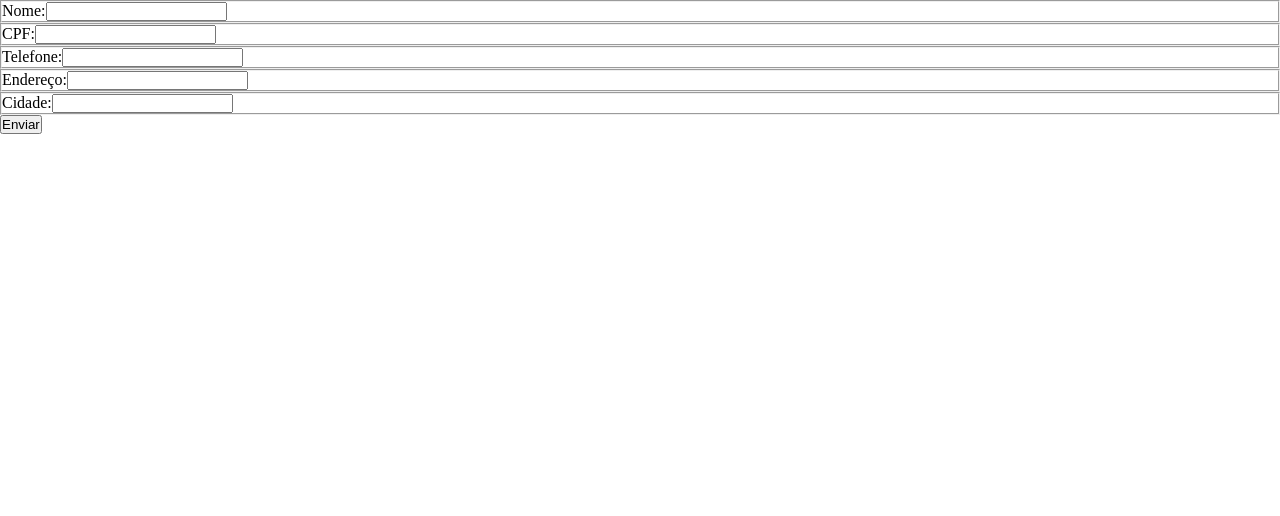
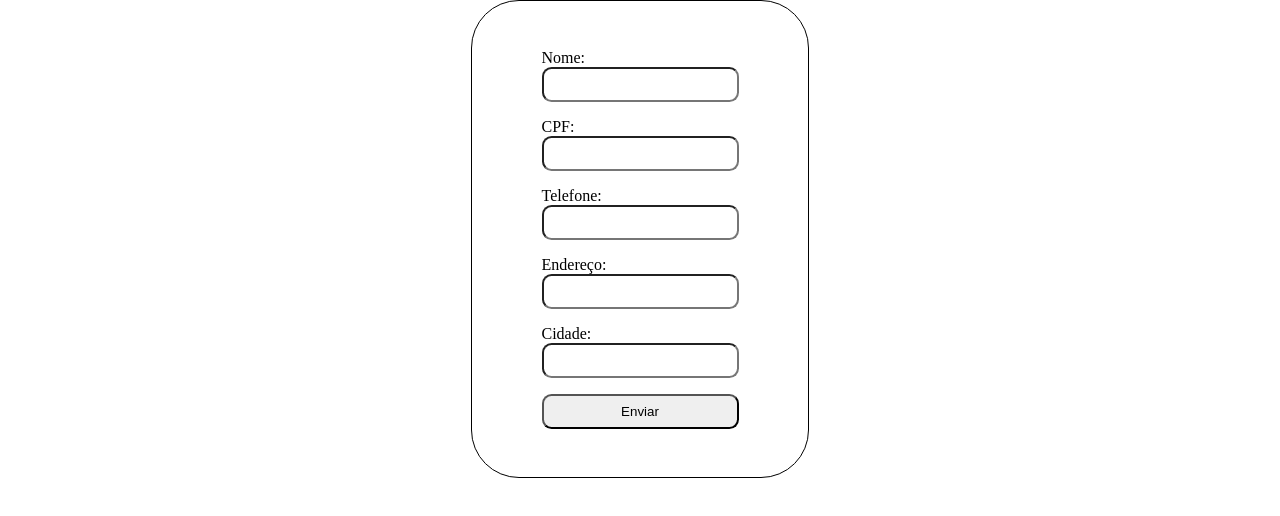
Before and after one commit to denerbatista/landing, a React (Vite) app: page / in a window 1280 px wide. Shown: the top 516 px of the page. Built offline with nearby package versions, Linux system fonts and the light colour scheme.

Commit message:
feat: add Form component

```diff
--- a/src/App.tsx
+++ b/src/App.tsx
@@ -1,48 +1,19 @@
-import { useState } from "react";
 import "./App.css";
+import Form from "./components/Form";
 
 function App() {
-  // let name: string;
-  let [name, setName] = useState<string>();
-  let [cpf, setCpf] = useState<string>();
-  let [adress, setAdress] = useState<string>();
-  let [tel, setTel] = useState<number>();
-  let [country, setCountry] = useState<string>();
-
-
   return (
-    <>
-      <section>
-        <form action="submit">
-          <fieldset>
-            <label htmlFor="name">Nome:</label>
-            <input name='name' type="text" onChange={(e)=>setName(e.target.value)} value={name} />
-          </fieldset>
-
-          <fieldset>
-            <label htmlFor="cpf">CPF:</label>
-            <input name='cpf' type="text" onChange={(e)=>setCpf(e.target.value)} value={cpf} />
-          </fieldset>
-
-          <fieldset>
-            <label htmlFor="tel">Telefone:</label>
-            <input name='tel' type="number" onChange={(e)=>setName(e.target.value)} value={name}/>
-          </fieldset>
-
-          <fieldset>
-            <label htmlFor="Adress">Endereço:</label>
-            <input name='Adress' type="text" onChange={(e)=>setName(e.target.value)} value={name} />
-          </fieldset>
-
-          <fieldset>
-            <label htmlFor="country">Cidade:</label>
-            <input name='country' type="text" onChange={(e)=>setName(e.target.value)} value={name}/>
-          </fieldset>
-
-          <button type="submit">Enviar</button>
-        </form>
-      </section>
-    </>
+    <div
+      style={{
+        display: "flex",
+        flexDirection: "column",
+        justifyContent: "center",
+        alignItems: 'center',
+        width: "100vw",
+      }}
+    >
+      <Form />
+    </div>
   );
 }
 
--- /dev/null
+++ b/src/components/Form/index.tsx
@@ -0,0 +1,85 @@
+import { useState } from "react";
+import './style.css'
+
+function Form() {
+  // const name: string;
+  const [name, setName] = useState<string>("");
+  const [cpf, setCpf] = useState<string>("");
+  const [adress, setAdress] = useState<string>("");
+  const [tel, setTel] = useState<number | string>("");
+  const [country, setCountry] = useState<string>("");
+
+  return (
+    <>
+      <section id="section-form">
+        <form action="submit">
+          <fieldset className="fieldset-form">
+            <label htmlFor="name">Nome:</label>
+            <input
+              name="name"
+              type="text"
+              onChange={(e) => setName(e.target.value)}
+              value={name}
+            />
+          </fieldset>
+
+          <fieldset className="fieldset-form">
+            <label htmlFor="cpf">CPF:</label>
+            <input
+              name="cpf"
+              type="text"
+              onChange={(e) => setCpf(e.target.value)}
+              value={cpf}
+            />
+          </fieldset>
+
+          <fieldset className="fieldset-form">
+            <label htmlFor="tel">Telefone:</label>
+            <input
+              name="tel"
+              type="number"
+              onChange={(e) => setTel(Number(e.target.value))}
+              value={tel}
+            />
+          </fieldset>
+
+          <fieldset className="fieldset-form">
+            <label htmlFor="Adress">Endereço:</label>
+            <input
+              name="Adress"
+              type="text"
+              onChange={(e) => setAdress(e.target.value)}
+              value={adress}
+            />
+          </fieldset>
+
+          <fieldset className="fieldset-form">
+            <label htmlFor="country">Cidade:</label>
+            <input
+              name="country"
+              type="text"
+              onChange={(e) => setCountry(e.target.value)}
+              value={country}
+            />
+          </fieldset>
+
+          <button type="submit">Enviar</button>
+        </form>
+
+        {/* Tag usada para manter a mesma estrutura de texto digitada */}
+        {/* <pre>
+          {`
+            Seu nome é ${name}
+            Seu cpf é ${cpf}
+            Você mora no endereço ${adress}
+            Sua cidade é ${country}
+            Seu telefone é ${tel}`}
+        </pre> */}
+
+        <div></div>
+      </section>
+    </>
+  );
+}
+
+export default Form;
--- /dev/null
+++ b/src/components/Form/style.css
@@ -0,0 +1,32 @@
+#section-form {
+  display: flex;
+  justify-content: center;
+  align-items: center;
+  flex-direction: column;
+  border: 1px solid black;
+  border-radius: 3rem;
+  width: 15rem;
+  padding: 3rem;
+}
+
+#section-form > form {
+  display: flex;
+  flex-direction: column;
+  gap: 1rem;
+}
+
+.fieldset-form {
+  display: flex;
+  flex-direction: column;
+  border: 0;
+}
+
+#section-form > form > button {
+  padding: 0.5rem;
+  border-radius: 0.6rem;
+}
+
+.fieldset-form > input {
+  padding: 0.5rem;
+  border-radius: 0.6rem;
+}
```
